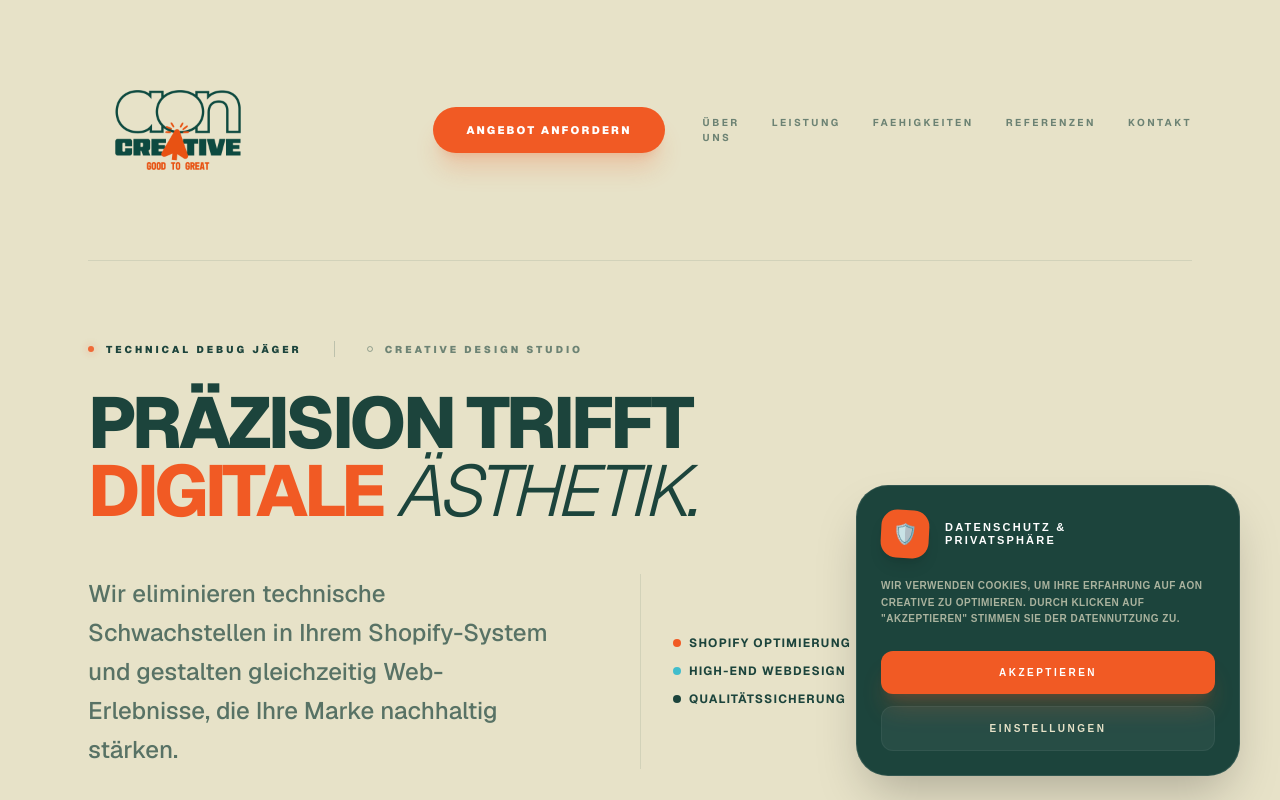
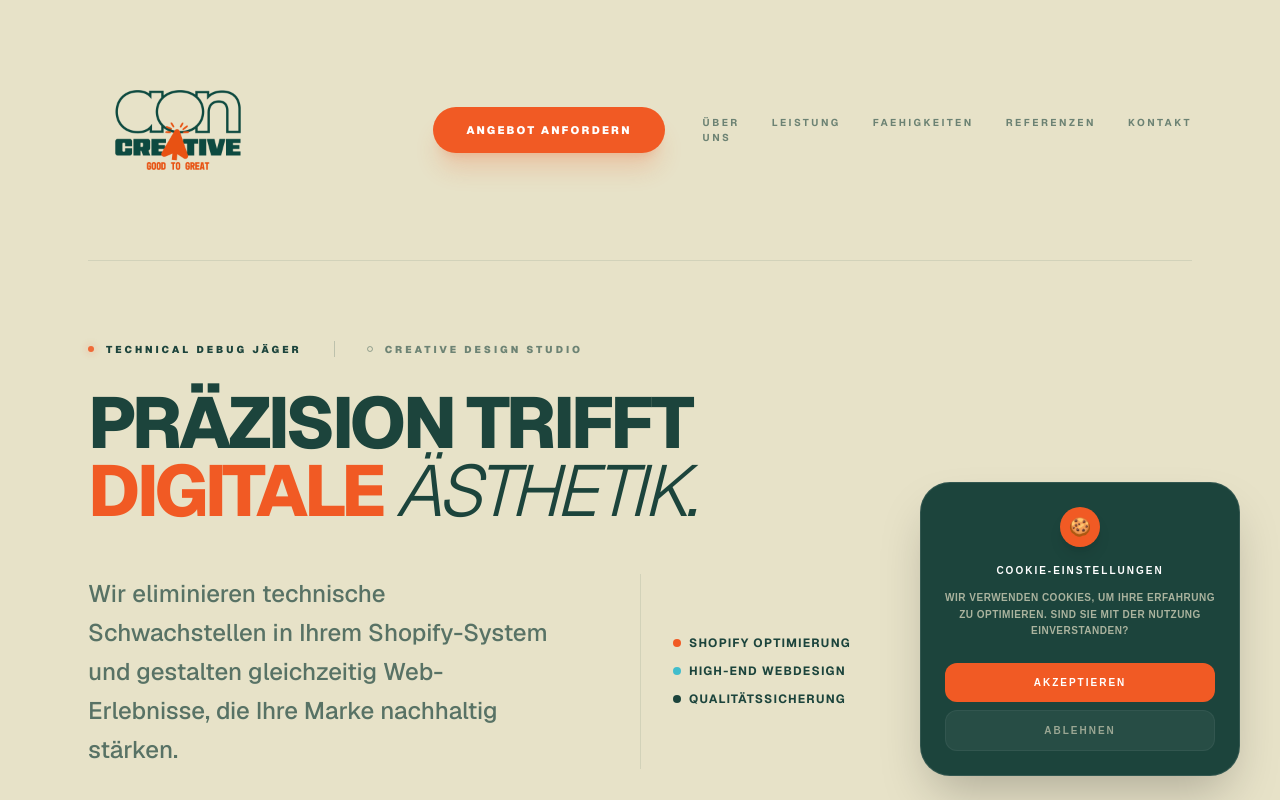
Before and after one commit to ademi57/aon-creative-web, a Next.js app: page / in a window 1280 px wide. Shown: the top 800 px of the page. Built offline with nearby package versions, Linux system fonts and the light colour scheme.

Commit message:
cookies added2

```diff
--- a/components/ConsentManager.tsx
+++ b/components/ConsentManager.tsx
@@ -1,27 +1,24 @@
 "use client";
 import { useState, useEffect } from "react";
 import { motion, AnimatePresence } from "framer-motion";
-import Link from "next/link";
 
 /**
- * ConsentManager: DSGVO uyumlu çerez onay banner'ı.
- * Kullanıcı deneyimini bozmadan şık bir onay mekanizması sunar.
+ * ConsentManager: Sadeleştirilmiş Çerez Onay Mekanizması.
+ * Sadece Onayla ve Reddet seçenekleri içerir.
  */
 export default function ConsentManager() {
   const [isVisible, setIsVisible] = useState(false);
 
   useEffect(() => {
-    // Daha önce onay verilmiş mi kontrol et
     const consent = localStorage.getItem("aon_consent_status");
     if (!consent) {
-      // Sayfa yüklendikten 2 saniye sonra nazikçe belirsin
-      const timer = setTimeout(() => setIsVisible(true), 2000);
+      const timer = setTimeout(() => setIsVisible(true), 1500);
       return () => clearTimeout(timer);
     }
   }, []);
 
-  const handleAccept = () => {
-    localStorage.setItem("aon_consent_status", "granted");
+  const handleAction = (status: "granted" | "denied") => {
+    localStorage.setItem("aon_consent_status", status);
     setIsVisible(false);
   };
 
@@ -32,37 +29,35 @@ export default function ConsentManager() {
           initial={{ y: 50, opacity: 0 }}
           animate={{ y: 0, opacity: 1 }}
           exit={{ y: 50, opacity: 0 }}
-          transition={{ type: "spring", damping: 25, stiffness: 200 }}
-          className="fixed bottom-6 left-6 right-6 z-[9999] md:left-auto md:right-10 md:max-w-sm"
+          className="fixed bottom-6 left-6 right-6 z-[9999] md:left-auto md:right-10 md:max-w-[320px]"
         >
-          <div className="bg-[#1C443C] text-[#E7E2C8] p-6 rounded-[32px] shadow-2xl border border-white/10 backdrop-blur-md">
-            <div className="flex items-center gap-4 mb-5">
-              <div className="bg-[#F15A24] w-12 h-12 rounded-2xl flex items-center justify-center shrink-0 shadow-lg rotate-3">
-                <span className="text-white text-xl">🛡️</span>
-              </div>
-              <h4 className="text-[11px] font-black uppercase tracking-[0.2em] text-white leading-tight">
-                Datenschutz & <br /> Privatsphäre
-              </h4>
+          <div className="bg-[#1C443C] text-[#E7E2C8] p-6 rounded-[30px] shadow-2xl border border-white/10 backdrop-blur-md text-center">
+            <div className="bg-[#F15A24] w-10 h-10 rounded-full flex items-center justify-center mx-auto mb-4 shadow-lg">
+              <span className="text-white text-lg">🍪</span>
             </div>
 
+            <h4 className="text-[10px] font-black uppercase tracking-[0.2em] text-white mb-3">
+              Cookie-Einstellungen
+            </h4>
+
             <p className="text-[10px] leading-relaxed opacity-70 uppercase font-bold tracking-wider mb-6">
-              Wir verwenden Cookies, um Ihre Erfahrung auf AON Creative zu optimieren.
-              Durch Klicken auf "Akzeptieren" stimmen Sie der Datennutzung zu.
+              Wir verwenden Cookies, um Ihre Erfahrung zu optimieren.
+              Sind Sie mit der Nutzung einverstanden?
             </p>
 
-            <div className="flex flex-col gap-3">
+            <div className="flex flex-col gap-2">
               <button
-                onClick={handleAccept}
-                className="w-full bg-[#F15A24] text-white py-3.5 rounded-xl text-[10px] font-black uppercase tracking-[0.25em] hover:bg-[#ff6a33] transition-all active:scale-95 shadow-xl shadow-[#F15A24]/20"
+                onClick={() => handleAction("granted")}
+                className="w-full bg-[#F15A24] text-white py-3 rounded-xl text-[10px] font-black uppercase tracking-[0.2em] hover:bg-[#ff6a33] transition-all active:scale-95"
               >
                 Akzeptieren
               </button>
-              <Link
-                href="/datenschutz"
-                className="w-full bg-white/5 text-[#E7E2C8] text-center py-3.5 rounded-xl text-[10px] font-black uppercase tracking-[0.25em] hover:bg-white/10 transition-all border border-white/5"
+              <button
+                onClick={() => handleAction("denied")}
+                className="w-full bg-white/5 text-[#E7E2C8]/60 py-3 rounded-xl text-[10px] font-black uppercase tracking-[0.2em] hover:bg-white/10 transition-all border border-white/5"
               >
-                Einstellungen
-              </Link>
+                Ablehnen
+              </button>
             </div>
           </div>
         </motion.div>
```
